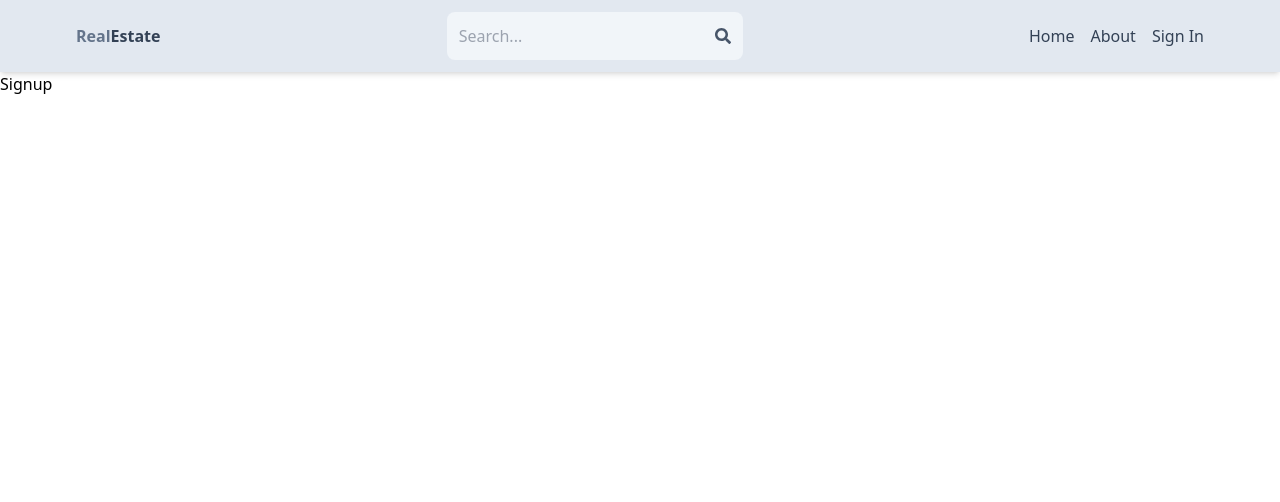
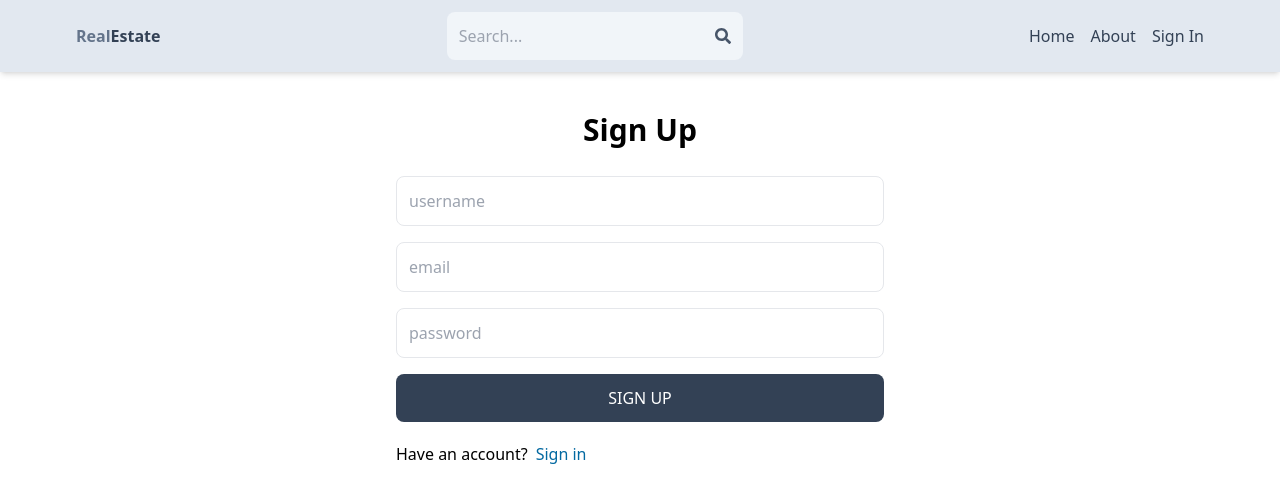
Before and after one commit to Rone47/Estate-MERN, a React (Vite) app in the folder client/: page /sign-up in a window 1280 px wide. Shown: the top 502 px of the page. Built offline with nearby package versions, Linux system fonts and the light colour scheme.

Commit message:
complete  sign-up page ui

```diff
--- a/client/src/index.css
+++ b/client/src/index.css
@@ -1,3 +1,7 @@
 @tailwind base;
 @tailwind components;
 @tailwind utilities;
+
+body{
+    background-color: rgb (241, 245, 241);
+}
--- a/client/src/pages/SignUp.jsx
+++ b/client/src/pages/SignUp.jsx
@@ -1,9 +1,22 @@
-import React from 'react'
+import {Link} from 'react-router-dom';
 
 export default function SignUp() {
   return (
-    <div>
-      Signup
+    <div className='p-3 max-w-lg mx-auto'>
+      <h1 className='text-3xl text-center font-semibold my-7'>Sign Up</h1>
+      <form className='flex flex-col gap-4'>
+        <input type="text" placeholder="username" className="border p-3 rounded-lg" id="username"/>
+        <input type="email" placeholder="email" className="border p-3 rounded-lg" id="email"/>
+        <input type="password" placeholder="password" className="border p-3 rounded-lg" id="password"/>
+        <button className='bg-slate-700 text-white p-3 rounded-lg uppercase hover:opacity-95 disabled:opacity-80'>Sign Up</button>
+      </form>
+      <div className='flex gap-2 mt-5'>
+        <p>Have an account?</p>
+        <Link to={"/sign-in"}>
+          <span className='text-sky-700'>Sign in</span>
+        </Link>
+      </div>
+
     </div>
   )
 }
```
Also changed, not shown: 1 other file (tests, documents, lock files or other folders).
